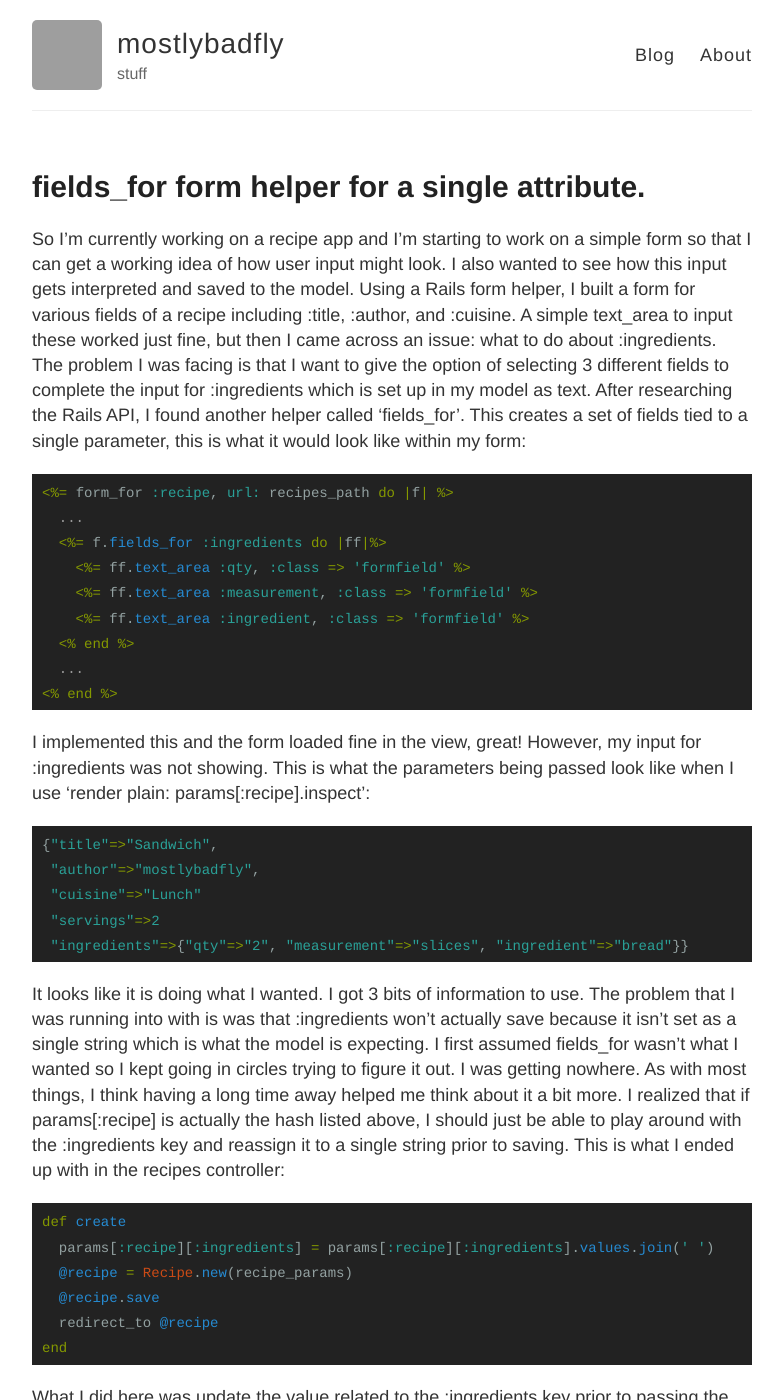
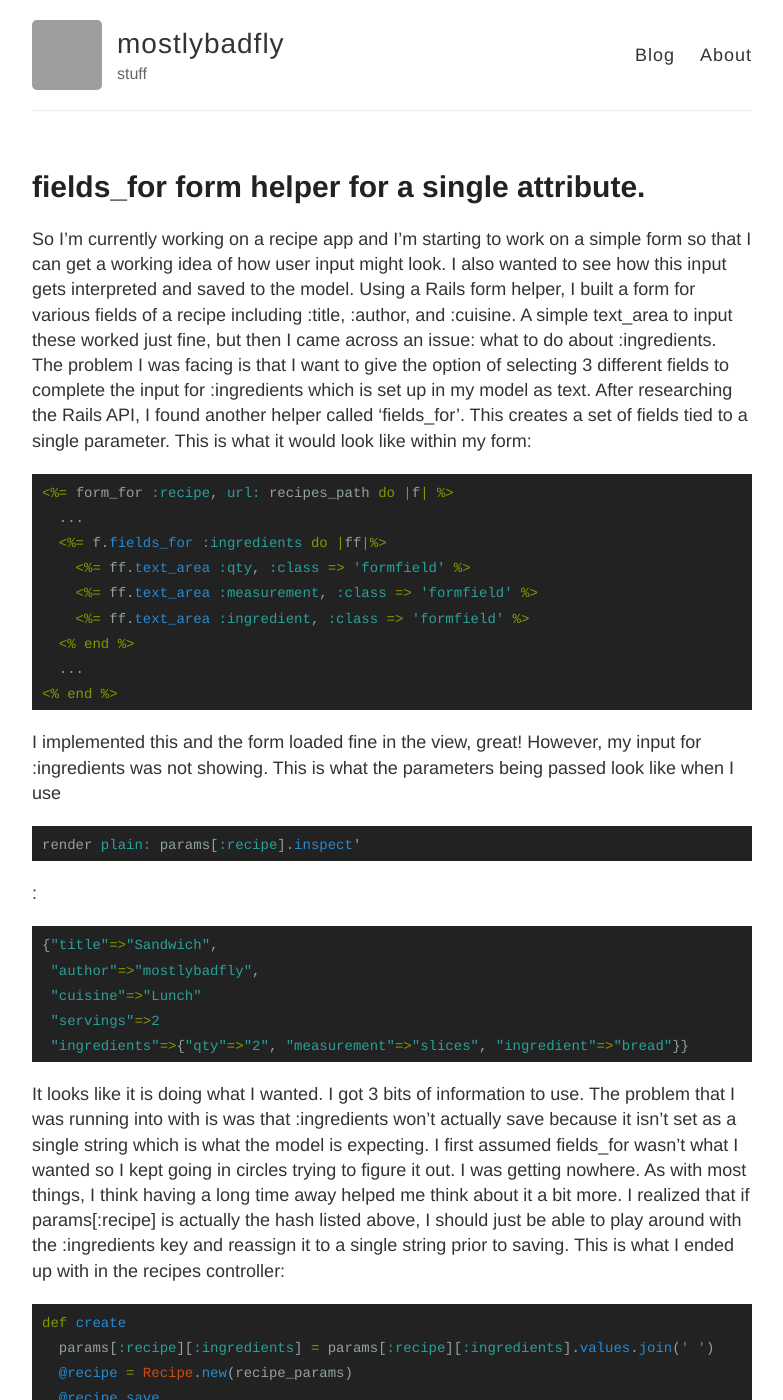
Before and after one commit to mostlybadfly/jekyllsite, a Jekyll site: the page built from _posts/2014-10-21-fields-for.md, in a window 1280 px wide and 1400 px high. Shown: the whole window, without its empty margins (248-1031 px from the left). Built offline with Jekyll 4.4.1, drawn with Linux system fonts in a browser that asks for light colours; comment, search, counter and statistics services are not loaded; some of the changed text lies outside the part shown; grey boxes are pictures that could not be loaded.

Commit message:
Update 2014-10-21-fields-for.md

```diff
--- a/_posts/2014-10-21-fields-for.md
+++ b/_posts/2014-10-21-fields-for.md
@@ -4,7 +4,7 @@ title: fields_for form helper for a single attribute.
 comments: true
 ---
 
-  So I'm currently working on a recipe app and I'm starting to work on a simple form so that I can get a working idea of how user input might look.  I also wanted to see how this input gets interpreted and saved to the model.  Using a Rails form helper, I built a form for various fields of a recipe including :title, :author, and :cuisine.  A simple text_area to input these worked just fine, but then I came across an issue:  what to do about :ingredients.  The problem I was facing is that I want to give the option of selecting 3 different fields to complete the input for :ingredients which is set up in my model as text. After researching the Rails API, I found another helper called 'fields_for'.  This creates a set of fields tied to a single parameter, this is what it would look like within my form:
+  So I'm currently working on a recipe app and I'm starting to work on a simple form so that I can get a working idea of how user input might look.  I also wanted to see how this input gets interpreted and saved to the model.  Using a Rails form helper, I built a form for various fields of a recipe including :title, :author, and :cuisine.  A simple text_area to input these worked just fine, but then I came across an issue:  what to do about :ingredients.  The problem I was facing is that I want to give the option of selecting 3 different fields to complete the input for :ingredients which is set up in my model as text. After researching the Rails API, I found another helper called 'fields_for'.  This creates a set of fields tied to a single parameter. This is what it would look like within my form:
 
 {% highlight erb %}
 <%= form_for :recipe, url: recipes_path do |f| %>
@@ -18,7 +18,7 @@ comments: true
 <% end %>
 {% endhighlight %}
 
-  I implemented this and the form loaded fine in the view, great! However, my input for :ingredients was not showing. This is what the parameters being passed look like when I use 'render plain: params[:recipe].inspect':
+  I implemented this and the form loaded fine in the view, great! However, my input for :ingredients was not showing. This is what the parameters being passed look like when I use {% highlight ruby %}render plain: params[:recipe].inspect'{% endhighlight %}:
 
 {% highlight ruby %}
 {"title"=>"Sandwich",
@@ -39,6 +39,6 @@ def create
 end
 {% endhighlight %}
 
-  What I did here was update the value related to the :ingredients key prior to passing the parameters to the Recipe.new(recipe_params) so that it could be interpreted as the string it requires.  After going to rails console and checking the database record I could see that the ingredients is listed at "2 slices bread", success! The string saved to the model for later use.
+  What I did here was update the value related to the :ingredients key prior to passing the parameters to the Recipe.new(recipe_params) so that it could be interpreted as the string it requires.  After going to rails console and checking the database record I could see that the :ingredients is listed at "2 slices bread", success! The string saved to the model for later use.
 
   My next challenge is going to be to include multiple fields, because most recipes involve more than one recipe. The end goal for ingredients would be to save an array of ingredients strings that can be displayed in the view.  I will also be working on an ingredients model which will draw from params[:recipe][:ingredients][:ingredient] to create a relationship between Recipe and Ingredient.
```
